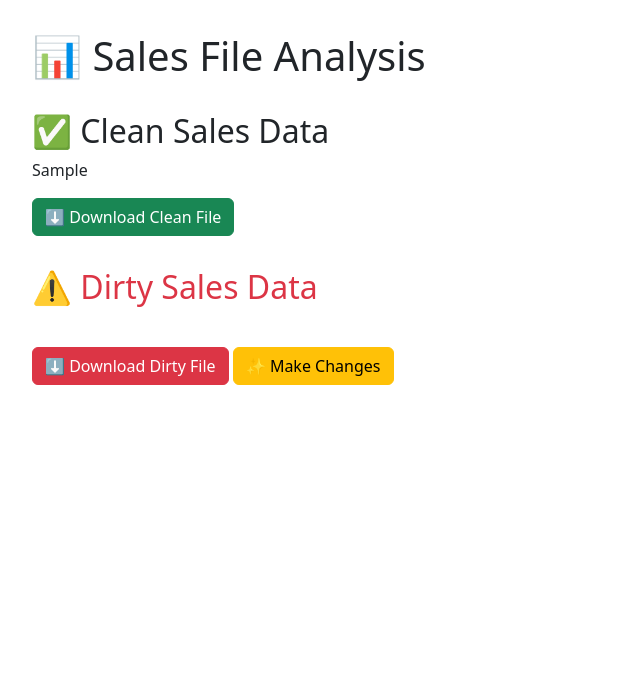
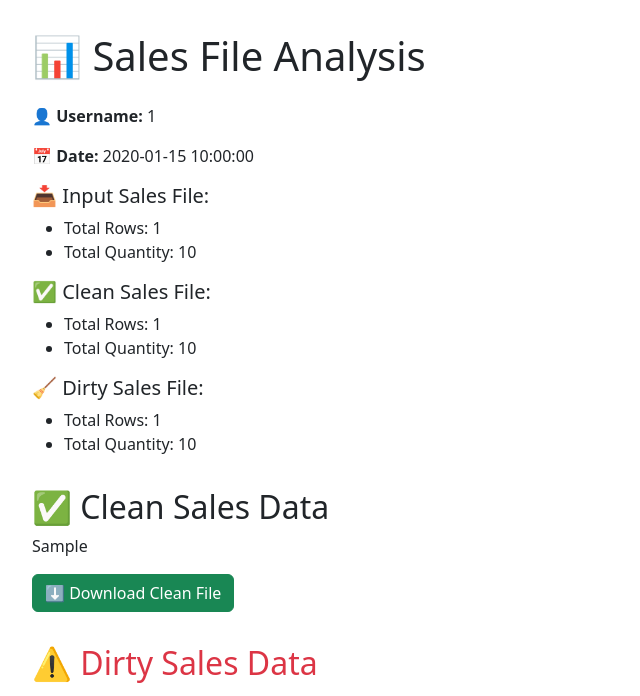
Before and after one commit to hardikfuria12/spiritsync, a Flask app: template templates/result.html in a window 1280 px wide. Shown: the top 696 px of the page, without its empty margins (0-640 px from the left). Run offline with Flask 3, Linux system fonts and the light colour scheme; the template is opened without the code that fills it: most values are stand-ins (such as "Sample title", 1, 10 or a date in 2020); some libraries are stand-ins or nearby versions.

Commit message:
changes ui

```diff
--- a/app.py
+++ b/app.py
@@ -53,6 +53,9 @@ def submit():
             return render_template(
                 "result.html",
                 user_id=data['user_id'],
+                date = data['date'],
+                stats = data['stats'],
+                session=data['session'],
                 table_html=data['table_html'],
                 sales_clean_html=data['sales_clean_html'],
                 sales_dirty_html=data.get('sales_dirty_html'),
--- a/templates/result.html
+++ b/templates/result.html
@@ -33,7 +33,27 @@
 </head>
 <body>
   <h1 class="mb-4">📊 Sales File Analysis</h1>
-
+  <div class="mb-4">
+    <p><strong>👤 Username:</strong> {{ user_id }}</p>
+    <p><strong>📅 Date:</strong> {{ date }}</p>
+    <div class="mt-3">
+      <h5>📥 Input Sales File:</h5>
+      <ul>
+        <li>Total Rows: {{ stats.df_sales.total_rows }}</li>
+        <li>Total Quantity: {{ stats.df_sales.quantity_bottle_sum }}</li>
+      </ul>
+      <h5>✅ Clean Sales File:</h5>
+      <ul>
+        <li>Total Rows: {{ stats.df_sales_clean.total_rows }}</li>
+        <li>Total Quantity: {{ stats.df_sales_clean.quantity_bottle_sum }}</li>
+      </ul>
+      <h5>🧹 Dirty Sales File:</h5>
+      <ul>
+        <li>Total Rows: {{ stats.df_sales_dirty.total_rows }}</li>
+        <li>Total Quantity: {{ stats.df_sales_dirty.quantity_bottle_sum }}</li>
+      </ul>
+    </div>
+  </div>
   <div>
     <h2>✅ Clean Sales Data</h2>
     <div id="clean-table">{{ sales_clean_html | safe }}</div>
```
